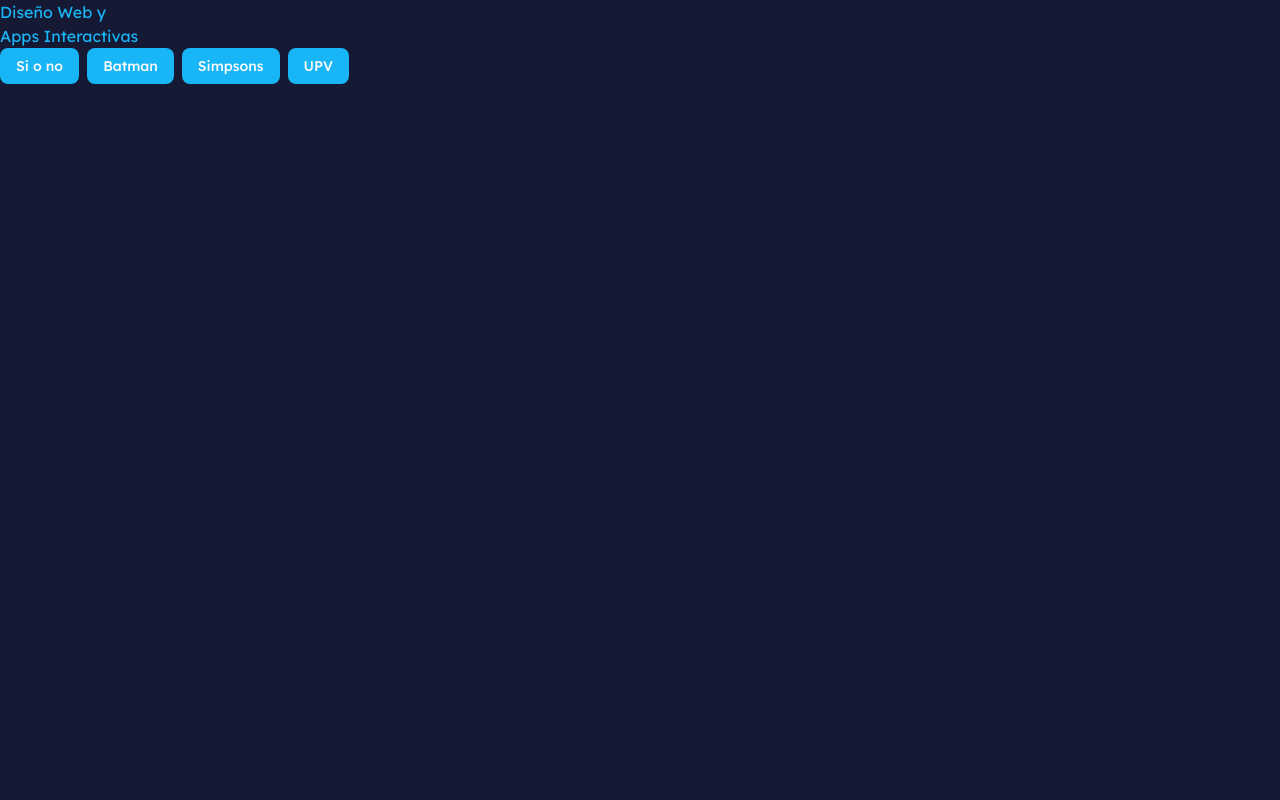
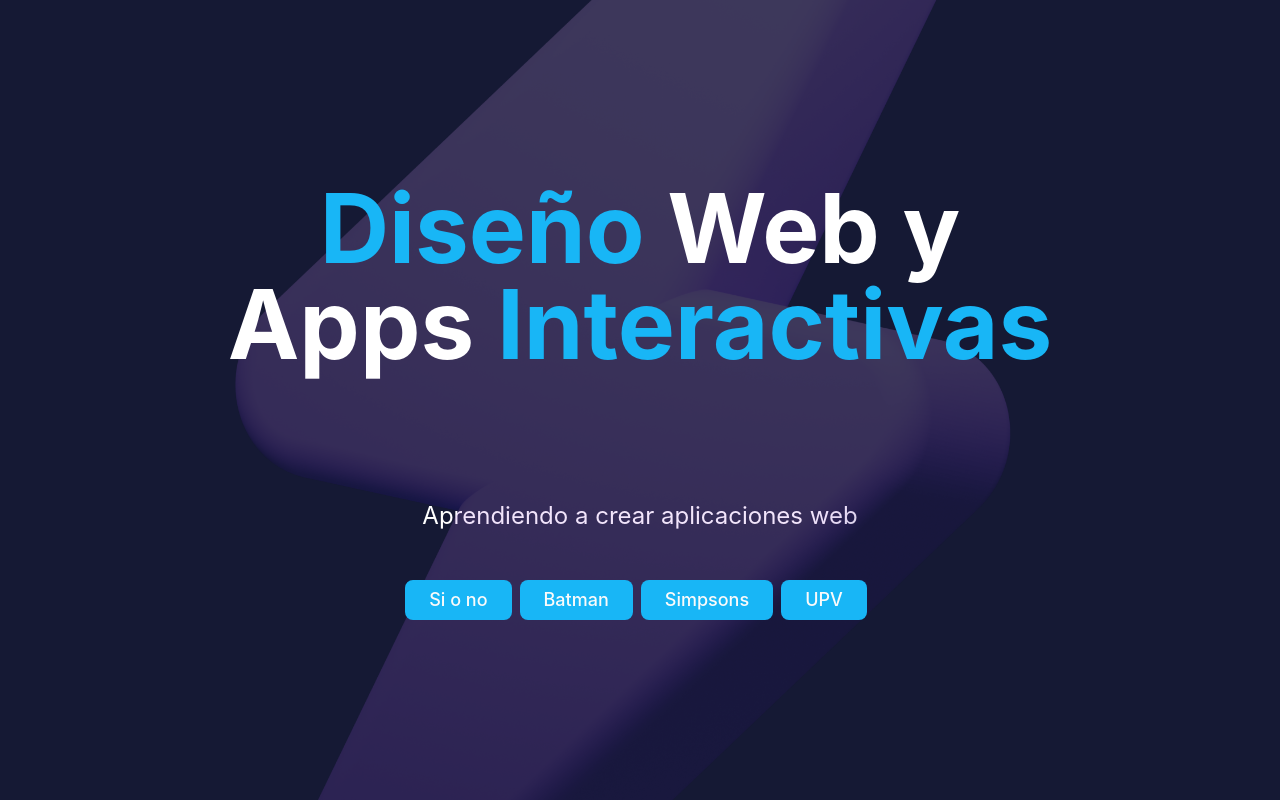
Before and after one commit to Frecuero/Project-vue-upv, a Vue app in the folder vue-fabian/: page /batman in a window 1280 px wide. Built offline with nearby package versions, Linux system fonts and the light colour scheme.

Commit message:
fdrecnar: first step with tailwind

```diff
--- a/vue-fabian/src/paginae/batman/Batman.vue
+++ b/vue-fabian/src/paginae/batman/Batman.vue
@@ -23,16 +23,16 @@
 
 <template>
     <div class="batman">
-        <nav class="extra-nav">
+        <nav class="extra-nav flex flex-col sm:flex-row justify-between px-3">
             <RouterLink to="/">
                 <House class="icon-home" />
             </RouterLink>
             <NavigationMenu>
-                <NavigationMenuList>
+                <NavigationMenuList class="flex flex-col sm:flex-row">
 
                     <NavigationMenuItem>
                         <a href="#" @click.prevent="scrollToSection('#')">
-                            <NavigationMenuLink :class="navigationMenuTriggerStyle()">
+                            <NavigationMenuLink :class="[navigationMenuTriggerStyle(), 'text-md hover:bg-[#6A5ACD] hover:text-white transition-all']">
                                 Portada
                             </NavigationMenuLink>
                         </a>
@@ -40,7 +40,7 @@
 
                     <NavigationMenuItem>
                         <a href="#" @click.prevent="scrollToSection('#vehiculis')">
-                            <NavigationMenuLink :class="navigationMenuTriggerStyle()">
+                            <NavigationMenuLink :class="[navigationMenuTriggerStyle(), 'text-md hover:bg-[#6A5ACD] hover:text-white transition-all']">
                                 Vehículos
                             </NavigationMenuLink>
                         </a>
@@ -48,7 +48,7 @@
 
                     <NavigationMenuItem>
                         <a href="#" @click.prevent="scrollToSection('#videre')">
-                            <NavigationMenuLink :class="navigationMenuTriggerStyle()">
+                            <NavigationMenuLink :class="[navigationMenuTriggerStyle(), 'text-md hover:bg-[#6A5ACD] hover:text-white transition-all']">
                                 Imágenes
                             </NavigationMenuLink>
                         </a>
@@ -56,7 +56,7 @@
 
                     <NavigationMenuItem>
                         <a href="#" @click.prevent="scrollToSection('#contactus')">
-                            <NavigationMenuLink :class="navigationMenuTriggerStyle()">
+                            <NavigationMenuLink :class="[navigationMenuTriggerStyle(), 'text-md hover:bg-[#6A5ACD] hover:text-white transition-all']">
                                 Contacto
                             </NavigationMenuLink>
                         </a>
--- a/vue-fabian/src/paginae/domus/Domus.vue
+++ b/vue-fabian/src/paginae/domus/Domus.vue
@@ -3,49 +3,38 @@
 </script>
 
 <template>
-    <div class="fondo-home">
+    <div class="bg-[rgb(21,25,52)] h-screen text-white font-sans text-center w-screen flex flex-col justify-center items-center gap-12 fixed overflow-hidden">
 
-        <h1>
-            <span>Diseño</span> Web y
+        <img class="absolute opacity-20" src="/public/imagines/tonitrui.png" alt="">
+
+        <h1 class="text-5xl md:text-7xl lg:text-8xl font-bold pb-5 md:pb-20 z-10 transition-all">
+            <span class="text-[rgb(24,182,246)]">Diseño</span> Web y
             <br>
-            Apps <span>Interactivas</span>
+            Apps <span class="text-[rgb(24,182,246)]">Interactivas</span>
         </h1>
 
-        <div class="botones">
-            <Button>
+        <p class="text-lg md:text-2xl transition-all">
+            Aprendiendo a crear aplicaciones web
+        </p>
+
+        <div class="z-10">
+            <Button class="bg-[rgb(24,182,246)] mr-2 md:py-5 md:px-6 md:text-lg hover:bg-[rgba(24,182,246,0.7)] transition-all">
                 <RouterLink to="/indecision">Si o no</RouterLink>
             </Button>
 
-            <Button>
+            <Button class="bg-[rgb(24,182,246)] mr-2 md:py-5 md:px-6 md:text-lg hover:bg-[rgba(24,182,246,0.7)] transition-all">
                 <RouterLink to="/batman">Batman</RouterLink>
             </Button>
 
-            <Button>
+            <Button class="bg-[rgb(24,182,246)] mr-2 md:py-5 md:px-6 md:text-lg hover:bg-[rgba(24,182,246,0.7)] transition-all">
                 <RouterLink to="/simpsons">Simpsons</RouterLink>
             </Button>
 
-            <Button>
+            <Button class="bg-[rgb(24,182,246)] mr-2 md:py-5 md:px-6 md:text-lg hover:bg-[rgba(24,182,246,0.7)] transition-all">
                 <a href="https://www.upv.es">UPV</a>
             </Button>
         </div>
     </div>
 </template>
 
-<style scoped>
-.fondo-home {
-  background-color: rgb(21, 25, 52);
-  height: 100vh;
-  color: rgb(24, 182, 246);
-}
-
-
-.botones > Button {
-  margin-right: 0.5rem;
-  background-color: rgb(24, 182, 246);
-}
-
-
-.botones > Button:hover {
-  background-color: rgba(24, 182, 246, 0.7);
-}
-</style>
+<style scoped> </style>
```
Also changed, not shown: vue-fabian/public/imagines/tonitrui.png (added), 1 other file (tests, documents, lock files or other folders).
